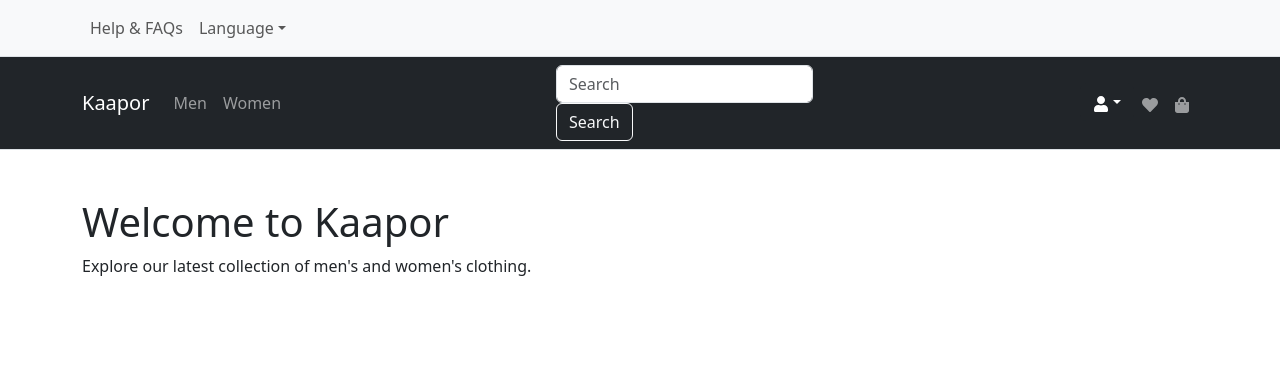
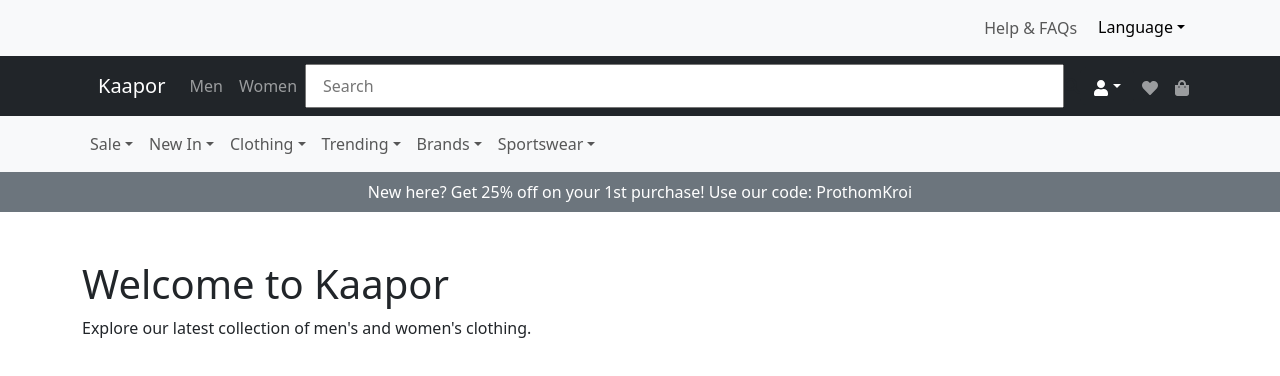
Before and after one commit to SumiyaC/mern-ecommerce, a React (Create React App) app in the folder clothing-store/: page / in a window 1280 px wide. Shown: the top 376 px of the page. Built offline with nearby package versions, Linux system fonts and the light colour scheme.

Commit message:
navbar demo done

```diff
--- /dev/null
+++ b/clothing-store/src/components/Navbar.css
@@ -0,0 +1,111 @@
+/* Navbar.css */
+
+/* First Navbar (Help & FAQs and Language) */
+.navbar-top {
+    background-color: #f8f9fa;
+    padding: 0.5rem 1rem;
+    display: flex;
+    justify-content: flex-end;
+    align-items: center;
+  }
+
+  .navbar-top .nav-item {
+    margin-left: 1rem;
+  }
+
+  /* Language Dropdown */
+  .navbar-top .dropdown-menu {
+    min-width: 5rem;
+  }
+
+  /* Second Navbar (Brand, Men, Women, Search, Icons) */
+  .navbar-middle {
+    background-color: #343a40;
+    padding: 0.5rem 1rem;
+    display: flex;
+    align-items: center;
+  }
+
+  .navbar-middle .navbar-brand,
+  .navbar-middle .nav-item {
+    color: #fff;
+    margin-left: 1rem;
+    margin-right: 1rem;
+  }
+
+  .navbar-middle .nav-item:hover {
+    color: #ccc;
+  }
+
+  .navbar-middle .search-bar {
+    flex: 1;
+    display: flex;
+    align-items: center;
+    position: relative;
+  }
+
+  .navbar-middle .search-bar input {
+    width: 100%;
+    padding: 0.5rem 2.5rem 0.5rem 1rem;
+  }
+
+  .navbar-middle .search-bar .fa-search {
+    position: absolute;
+    right: 10px;
+    color: #888;
+  }
+
+  .navbar-middle .icons {
+    display: flex;
+    align-items: center;
+  }
+
+  .navbar-middle .icons .nav-item {
+    margin-left: 1rem;
+    color: #fff;
+  }
+
+  /* Hover dropdown menu */
+  .navbar-middle .dropdown:hover .dropdown-menu,
+  .navbar-top .dropdown:hover .dropdown-menu {
+    display: block;
+  }
+
+  .navbar-middle .icons .dropdown-menu {
+    min-width: 10rem;
+    position: absolute;
+  }
+
+  /* Third Navbar (Categories) */
+  .navbar-bottom {
+    background-color: #f8f9fa;
+    padding: 0.5rem 1rem;
+  }
+
+  .navbar-bottom .dropdown-menu {
+    min-width: 10rem;
+  }
+
+  .navbar-bottom .nav-item {
+    position: relative;
+  }
+
+  .navbar-bottom .dropdown-menu {
+    display: none;
+    position: absolute;
+    top: 100%;
+    left: 0;
+    z-index: 1000;
+  }
+
+  .navbar-bottom .nav-item:hover .dropdown-menu {
+    display: block;
+  }
+
+  /* Fourth Navbar (Promotional Message) */
+  .navbar-promo {
+    background-color: #6c757d;
+    padding: 0.5rem 1rem;
+    text-align: center;
+    color: white;
+  }
--- a/clothing-store/src/components/Navbar.js
+++ b/clothing-store/src/components/Navbar.js
@@ -1,42 +1,46 @@
 // src/components/Navbar.js
 import React from 'react';
-import { Navbar, Nav, NavDropdown, Form, FormControl, Button, Container, Dropdown } from 'react-bootstrap';
 import { Link } from 'react-router-dom';
-import { FaUser, FaHeart, FaShoppingBag } from 'react-icons/fa';
+import { Navbar, Nav, Container, Dropdown } from 'react-bootstrap';
+import { FaUser, FaHeart, FaShoppingBag, FaSearch } from 'react-icons/fa';
+import './Navbar.css';
 
 const NavigationBar = () => {
   return (
-    <div>
-      {/* First Navbar */}
-      <Navbar bg="light" expand="lg" className="border-bottom">
-        <Container>
-          <Nav className="ml-auto">
-            <Nav.Link as={Link} to="/help">Help & FAQs</Nav.Link>
-            <NavDropdown title="Language" id="language-dropdown">
-              <NavDropdown.Item href="#english">English</NavDropdown.Item>
-              <NavDropdown.Item href="#finnish">Finnish</NavDropdown.Item>
-              <NavDropdown.Item href="#swedish">Swedish</NavDropdown.Item>
-              <NavDropdown.Item href="#bangla">Bangla</NavDropdown.Item>
-            </NavDropdown>
+    <>
+      <Navbar bg="light" variant="light" className="navbar-top">
+        <Container className="justify-content-end">
+          <Nav>
+            <Nav.Link href="#help">Help & FAQs</Nav.Link>
+            <Dropdown>
+              <Dropdown.Toggle variant="light" id="dropdown-basic">
+                Language
+              </Dropdown.Toggle>
+              <Dropdown.Menu>
+                <Dropdown.Item href="#/english">English</Dropdown.Item>
+                <Dropdown.Item href="#/finnish">Finnish</Dropdown.Item>
+                <Dropdown.Item href="#/swedish">Swedish</Dropdown.Item>
+                <Dropdown.Item href="#/bangla">Bangla</Dropdown.Item>
+              </Dropdown.Menu>
+            </Dropdown>
           </Nav>
         </Container>
       </Navbar>
 
-      {/* Second Navbar */}
-      <Navbar bg="dark" variant="dark" expand="lg" className="border-bottom">
+      <Navbar bg="dark" variant="dark" expand="lg" className="navbar-middle">
         <Container>
           <Navbar.Brand as={Link} to="/">Kaapor</Navbar.Brand>
-          <Nav className="mr-auto">
+          <Nav className="me-auto">
             <Nav.Link as={Link} to="/men">Men</Nav.Link>
             <Nav.Link as={Link} to="/women">Women</Nav.Link>
           </Nav>
-          <Form inline className="mx-auto">
-            <FormControl type="text" placeholder="Search" className="mr-sm-2" />
-            <Button variant="outline-light">Search</Button>
-          </Form>
-          <Nav>
-            <Dropdown alignRight>
-              <Dropdown.Toggle variant="dark" id="account-dropdown">
+          <div className="search-bar">
+            <input type="text" placeholder="Search" />
+            <FaSearch />
+          </div>
+          <Nav className="icons">
+            <Dropdown>
+              <Dropdown.Toggle variant="dark" id="dropdown-basic">
                 <FaUser />
               </Dropdown.Toggle>
               <Dropdown.Menu>
@@ -50,7 +54,68 @@ const NavigationBar = () => {
           </Nav>
         </Container>
       </Navbar>
-    </div>
+
+      <Navbar bg="light" variant="light" className="navbar-bottom">
+        <Container>
+          <Nav className="me-auto">
+            <Dropdown as={Nav.Item}>
+              <Dropdown.Toggle as={Nav.Link}>Sale</Dropdown.Toggle>
+              <Dropdown.Menu>
+                <Dropdown.Item as={Link} to="/sale/men">Men's Sale</Dropdown.Item>
+                <Dropdown.Item as={Link} to="/sale/women">Women's Sale</Dropdown.Item>
+                <Dropdown.Item as={Link} to="/sale/kids">Kids' Sale</Dropdown.Item>
+              </Dropdown.Menu>
+            </Dropdown>
+            <Dropdown as={Nav.Item}>
+              <Dropdown.Toggle as={Nav.Link}>New In</Dropdown.Toggle>
+              <Dropdown.Menu>
+                <Dropdown.Item as={Link} to="/new/men">Men's New In</Dropdown.Item>
+                <Dropdown.Item as={Link} to="/new/women">Women's New In</Dropdown.Item>
+                <Dropdown.Item as={Link} to="/new/kids">Kids' New In</Dropdown.Item>
+              </Dropdown.Menu>
+            </Dropdown>
+            <Dropdown as={Nav.Item}>
+              <Dropdown.Toggle as={Nav.Link}>Clothing</Dropdown.Toggle>
+              <Dropdown.Menu>
+                <Dropdown.Item as={Link} to="/clothing/men">Men's Clothing</Dropdown.Item>
+                <Dropdown.Item as={Link} to="/clothing/women">Women's Clothing</Dropdown.Item>
+                <Dropdown.Item as={Link} to="/clothing/kids">Kids' Clothing</Dropdown.Item>
+              </Dropdown.Menu>
+            </Dropdown>
+            <Dropdown as={Nav.Item}>
+              <Dropdown.Toggle as={Nav.Link}>Trending</Dropdown.Toggle>
+              <Dropdown.Menu>
+                <Dropdown.Item as={Link} to="/trending/men">Men's Trending</Dropdown.Item>
+                <Dropdown.Item as={Link} to="/trending/women">Women's Trending</Dropdown.Item>
+                <Dropdown.Item as={Link} to="/trending/kids">Kids' Trending</Dropdown.Item>
+              </Dropdown.Menu>
+            </Dropdown>
+            <Dropdown as={Nav.Item}>
+              <Dropdown.Toggle as={Nav.Link}>Brands</Dropdown.Toggle>
+              <Dropdown.Menu>
+                <Dropdown.Item as={Link} to="/brands/nike">Nike</Dropdown.Item>
+                <Dropdown.Item as={Link} to="/brands/adidas">Adidas</Dropdown.Item>
+                <Dropdown.Item as={Link} to="/brands/puma">Puma</Dropdown.Item>
+              </Dropdown.Menu>
+            </Dropdown>
+            <Dropdown as={Nav.Item}>
+              <Dropdown.Toggle as={Nav.Link}>Sportswear</Dropdown.Toggle>
+              <Dropdown.Menu>
+                <Dropdown.Item as={Link} to="/sportswear/men">Men's Sportswear</Dropdown.Item>
+                <Dropdown.Item as={Link} to="/sportswear/women">Women's Sportswear</Dropdown.Item>
+                <Dropdown.Item as={Link} to="/sportswear/kids">Kids' Sportswear</Dropdown.Item>
+              </Dropdown.Menu>
+            </Dropdown>
+          </Nav>
+        </Container>
+      </Navbar>
+
+      <Navbar bg="secondary" variant="light" className="navbar-promo">
+        <Container className="justify-content-center">
+          <span className="text-white">New here? Get 25% off on your 1st purchase! Use our code: ProthomKroi</span>
+        </Container>
+      </Navbar>
+    </>
   );
 };
 
--- a/clothing-store/src/index.js
+++ b/clothing-store/src/index.js
@@ -2,10 +2,12 @@
 import React from 'react';
 import ReactDOM from 'react-dom/client';
 import './index.css';
-import 'bootstrap/dist/css/bootstrap.min.css'; // Ensure Bootstrap CSS is included
+import 'bootstrap/dist/css/bootstrap.min.css';
 import App from './App';
+import './components/Navbar.css'; // Import the Navbar CSS file
 
-ReactDOM.createRoot(document.getElementById('root')).render(
+const root = ReactDOM.createRoot(document.getElementById('root'));
+root.render(
   <React.StrictMode>
     <App />
   </React.StrictMode>
```
